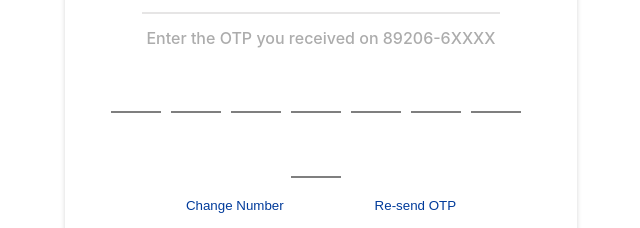
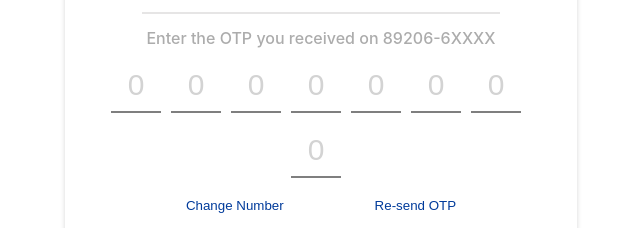
Before and after one commit to varshney-himanshu/OTP-Input, a React (Create React App) app: page / in a window 1280 px wide. Both pictures are taken after a click on the button "Phone Verification". Shown: the part 276-504 px from the top of the page, without its empty margins (319-959 px from the left). Built offline with nearby package versions, Linux system fonts and the light colour scheme.

Commit message:
added custome placeholder and inputStyle

```diff
--- a/src/App.js
+++ b/src/App.js
@@ -5,7 +5,6 @@ import React from "react";
 function App() {
   function toggleInputForm() {
     let form = document.querySelector(".input-card");
-    console.log(form);
     form.classList.toggle("input-card--active");
     let blurred = document.querySelector(".blur");
     blurred.classList.toggle("blur--active");
--- a/src/components/otp/index.js
+++ b/src/components/otp/index.js
@@ -2,8 +2,15 @@ import React, { useState, useRef, useEffect } from "react";
 import "./style.css";
 
 let index = -1; // position of the current input (-1 = not focused on any input)
+let keyCode;
 
-export default function OTP({ active, numberOfInputs = 8, isNumber = true }) {
+export default function OTP({
+  active,
+  numberOfInputs = 8,
+  isNumber = true,
+  placeholder = "0",
+  inputStyle = {},
+}) {
   const ref = useRef(null);
   const [code, setCode] = useState("");
 
@@ -23,7 +30,11 @@ export default function OTP({ active, numberOfInputs = 8, isNumber = true }) {
 
   /* Focuses on the next input when characters are entered sequentially */
   useEffect(() => {
-    if (code.length < numberOfInputs) {
+    if (
+      code.length < numberOfInputs &&
+      keyCode !== 8 &&
+      index > numberOfInputs - 1
+    ) {
       const nextInput = document.querySelector(`#index-${code.length}`);
       nextInput.focus();
     }
@@ -48,6 +59,7 @@ export default function OTP({ active, numberOfInputs = 8, isNumber = true }) {
   /* handles backspace, arrow key events  */
   function handleKeyDown(e) {
     // backspace key event
+    keyCode = e.keyCode;
     if (e.keyCode === 8) {
       if (index !== -1) {
         const newcode = removeCharacter(code, index);
@@ -105,7 +117,6 @@ export default function OTP({ active, numberOfInputs = 8, isNumber = true }) {
               nextInput.focus();
             }
           }
-        } else {
         }
       }
     }
@@ -143,8 +154,6 @@ export default function OTP({ active, numberOfInputs = 8, isNumber = true }) {
         str = pastedData.slice(0, numberOfInputs);
       }
       setCode(str);
-    } else {
-      alert("not a number");
     }
   }
 
@@ -155,12 +164,17 @@ export default function OTP({ active, numberOfInputs = 8, isNumber = true }) {
       let input = (
         <input
           id={`index-${i}`}
-          className="otp__input"
+          key={`input-${i}`}
+          className={`otp__input ${
+            inputStyle && typeof inputStyle === "string" ? inputStyle : ""
+          }`}
+          style={inputStyle && typeof inputStyle === "object" ? inputStyle : ""}
           onFocus={(e) => onInputFocus(e, i)}
           onChange={handleOnChange}
           onPaste={onPaste}
           value={code[i] ? code[i] : ""}
           onKeyDown={handleKeyDown}
+          placeholder={placeholder}
         ></input>
       );
 
--- a/src/components/otp/style.css
+++ b/src/components/otp/style.css
@@ -12,6 +12,10 @@
   font-size: 30px;
   text-align: center;
   outline: none;
+}
+
+.otp__input::placeholder {
+  color: #d3d3d3;
 }
 
 /* 6db68b */
```
Also changed, not shown: 1 other file (tests, documents, lock files or other folders).
